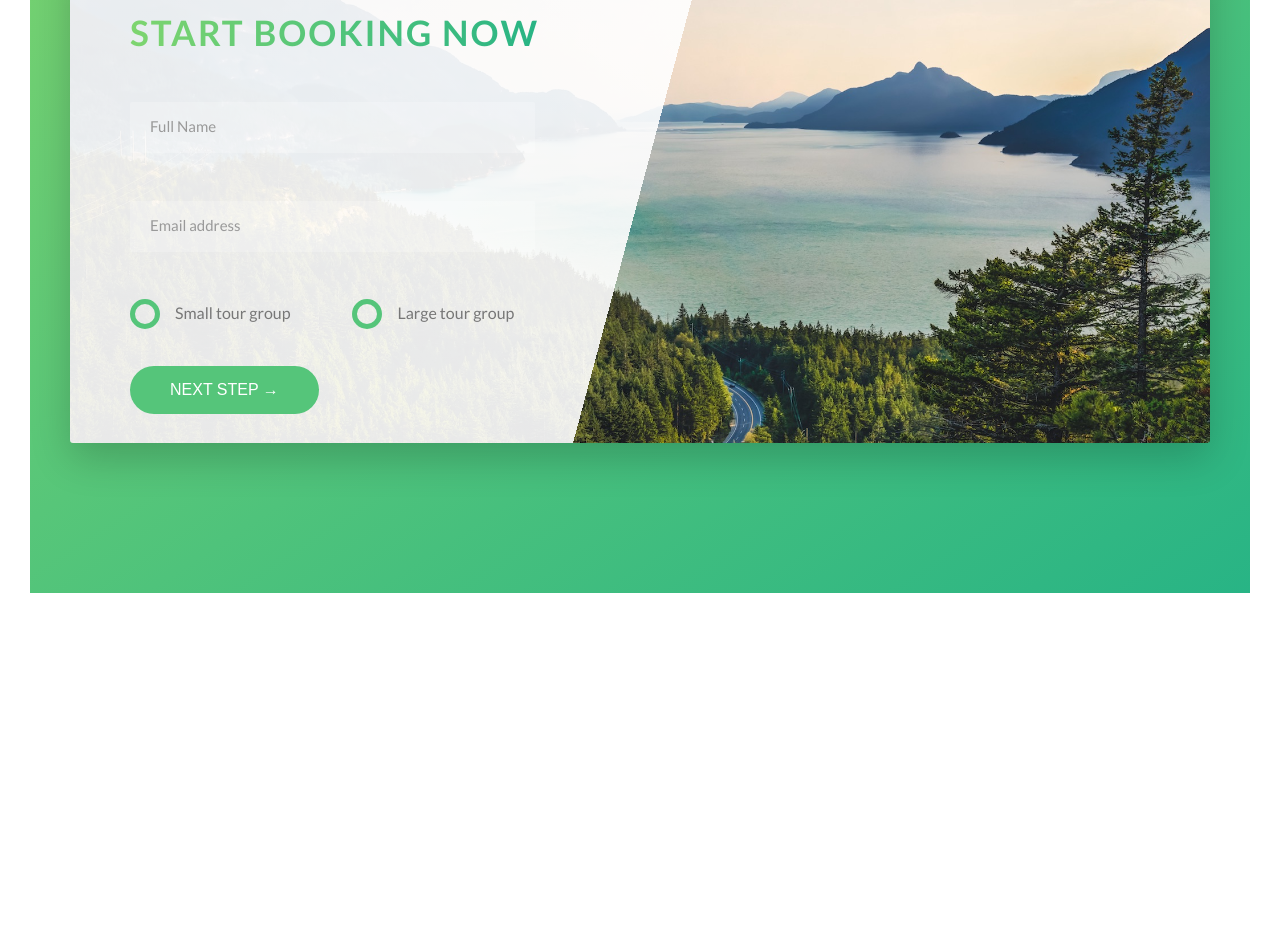
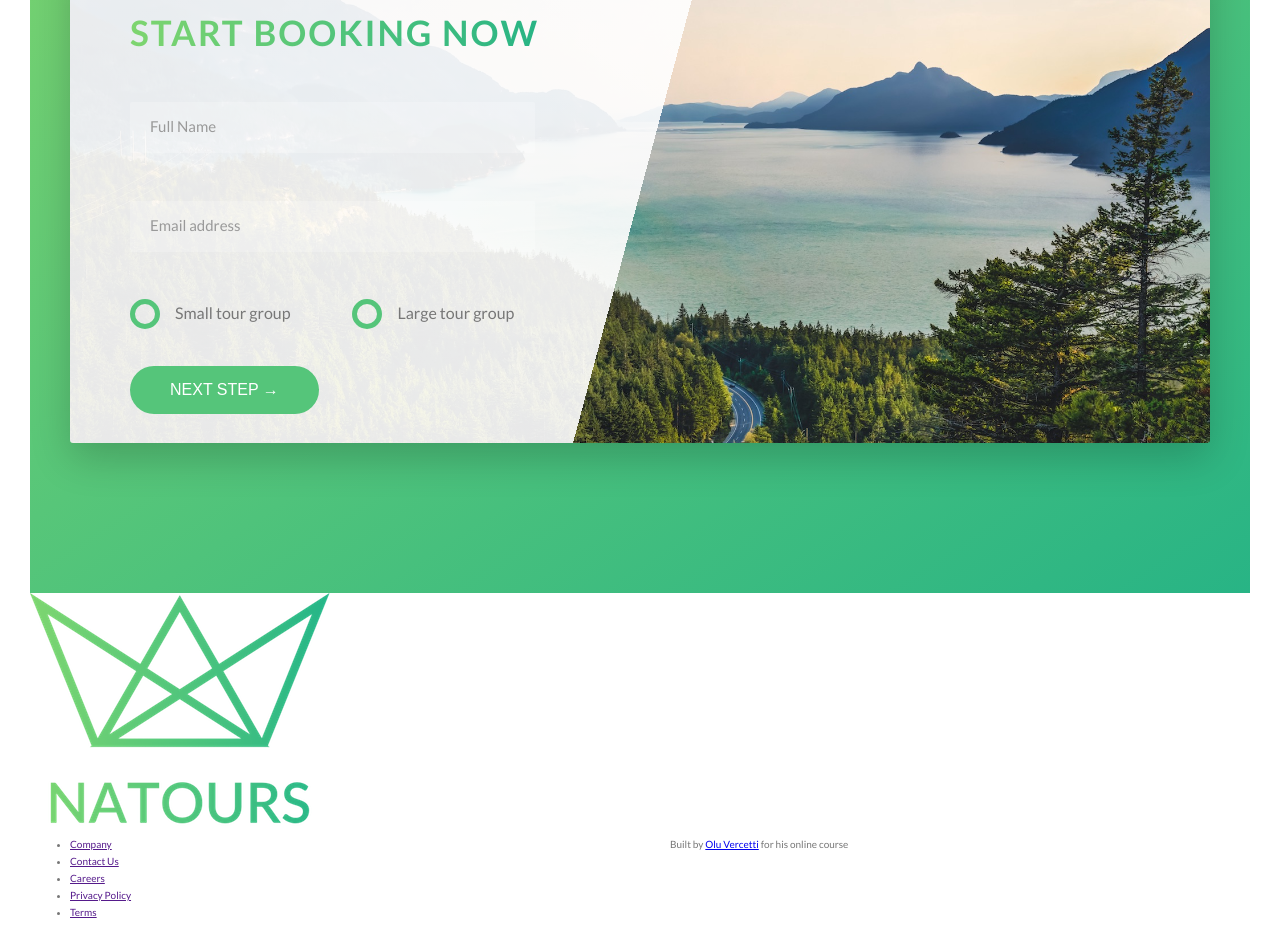
Before and after one commit to oluvercetti/Natours, a website: page index.html in a window 1280 px wide. Shown: the part 4692-5643 px from the top of the page. Before the commit the page ends 5315 px from the top, so only its background shows below. Drawn offline with Linux system fonts and the light colour scheme.

Commit message:
started footer

```diff
--- a/index.html
+++ b/index.html
@@ -300,6 +300,29 @@
                 </div>
             </section>
         </main>
+        <footer class="footer">
+            <div class="footer__logo-box">
+                <img src="img/logo-green-2x.png" alt="Full logo" class="footer__logo">
+            </div>
+            <div class="row">
+                <div class="col-1-of-2">
+                    <div class="footer__navigation">
+                        <ul class="footer__list">
+                            <li class="footer__item"><a href="" class="footer__link">Company</a></li>
+                            <li class="footer__item"><a href="" class="footer__link">Contact Us</a></li>
+                            <li class="footer__item"><a href="" class="footer__link">Careers</a></li>
+                            <li class="footer__item"><a href="" class="footer__link">Privacy Policy</a></li>
+                            <li class="footer__item"><a href="" class="footer__link">Terms</a></li>
+                        </ul>
+                    </div>
+                </div>
+                <div class="col-1-of-2">
+                    <p class="footer__copyright">
+                        Built by <a href="#" class="footer__link">Olu Vercetti</a> for his online course <a href="" class="footer__link"></a>
+                    </p>
+                </div>
+            </div>
+        </footer>
         <!-- <section class="grid-test">
             <div class="row">
                 <div class="col-1-of-2">
```
